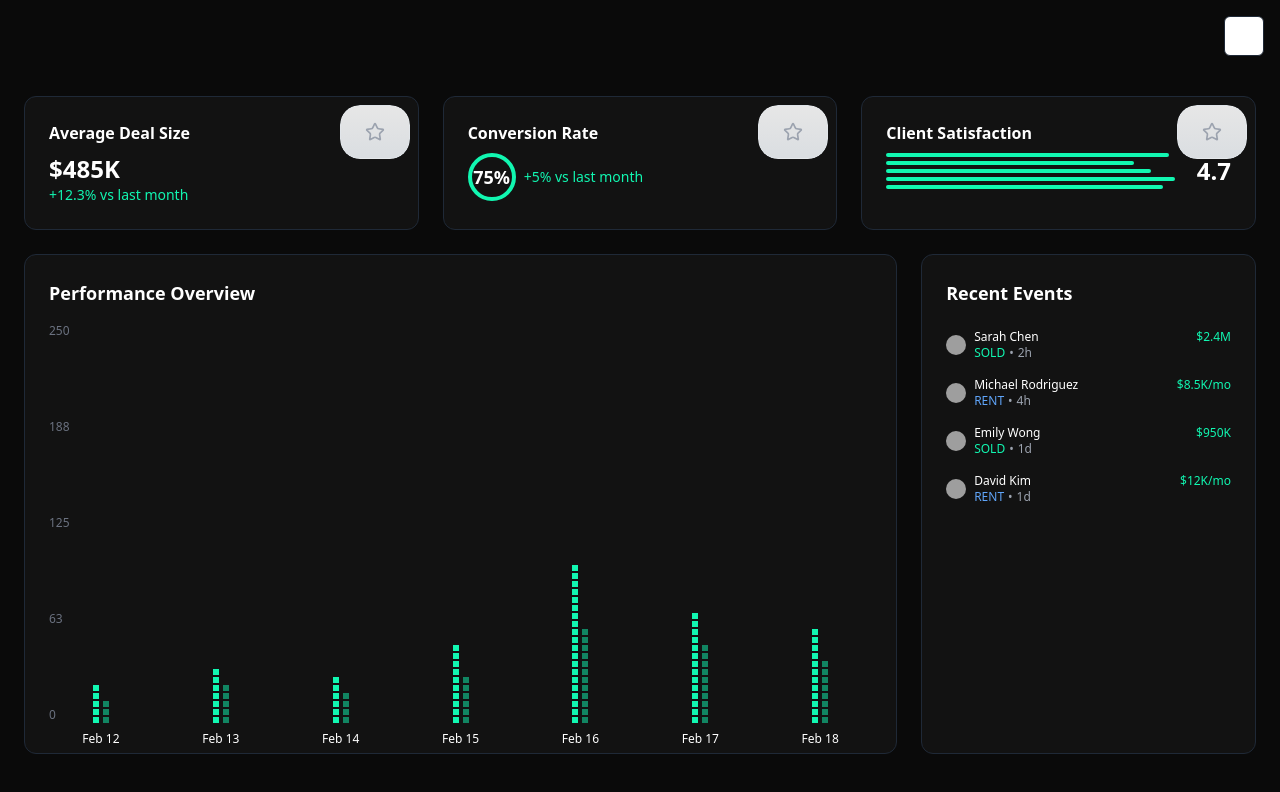
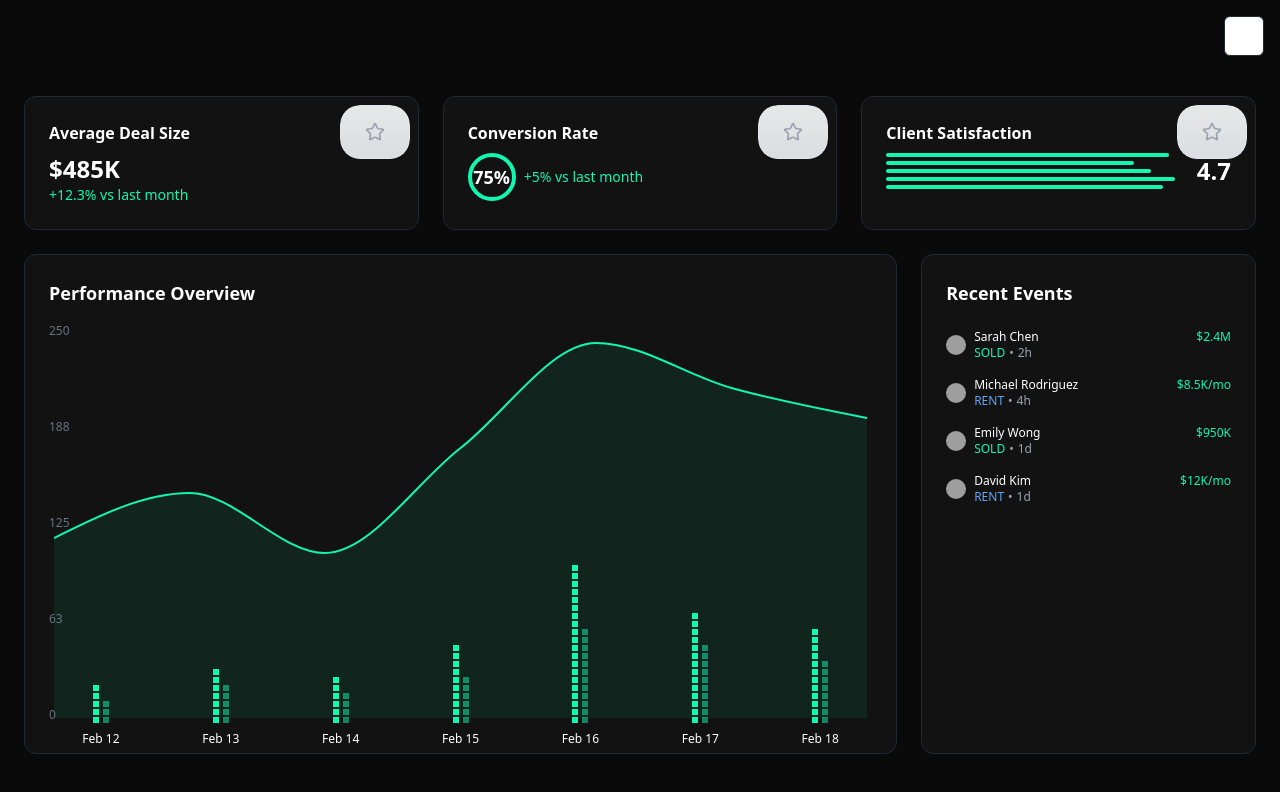
Before and after one commit to lkmariobros/chartopia-wonder-visuals, a React (Vite) app: page / in a window 1280 px wide. Shown: the top 792 px of the page. Built offline with nearby package versions, Linux system fonts and the light colour scheme; grey boxes are pictures that could not be loaded.

Commit message:
Add line chart
Implement a standard upward-trending line chart.

```diff
--- a/src/components/ChartDemo.tsx
+++ b/src/components/ChartDemo.tsx
@@ -1,7 +1,9 @@
+
 import { useState } from 'react';
 import { StarBorder } from './ui/star-border';
 import { StarIcon } from 'lucide-react';
 import { Avatar, AvatarFallback, AvatarImage } from './ui/avatar';
+import { Area, AreaChart, ResponsiveContainer } from 'recharts';
 
 const data = [
   { date: 'Feb 12', sales: 60, rentals: 40, mindshare: 0.12 },
@@ -140,7 +142,24 @@ export default function ChartDemo({ isDarkMode }: ChartDemoProps) {
       <div className={`grid grid-cols-7 gap-6 ${textColor}`}>
         <div className={`col-span-5 ${bgColor} rounded-xl border ${borderColor} p-6 h-[500px]`}>
           <h2 className="text-lg font-semibold mb-4">Performance Overview</h2>
-          <div className="h-[400px] relative flex items-end gap-4 pt-8">
+          <div className="h-[400px] relative">
+            {/* Line Chart for Mindshare */}
+            <div className="absolute inset-0 z-10">
+              <ResponsiveContainer width="100%" height="100%">
+                <AreaChart data={data}>
+                  <Area
+                    type="monotone"
+                    dataKey="mindshare"
+                    stroke="#11f7b1"
+                    fill="#11f7b120"
+                    strokeWidth={2}
+                  />
+                </AreaChart>
+              </ResponsiveContainer>
+            </div>
+
+            {/* Pixel Bars */}
+            <div className="absolute inset-0 flex items-end gap-4 pt-8">
               {data.map((item, index) => (
                 <div key={index} className="flex-1 flex gap-1 justify-center">
                   <div className="flex flex-col-reverse gap-[2px]">
@@ -171,6 +190,7 @@ export default function ChartDemo({ isDarkMode }: ChartDemoProps) {
                     {Math.round((maxValue * (4 - i)) / 4)}
                   </div>
                 ))}
+              </div>
             </div>
           </div>
         </div>
```
Lines whose indentation alone changed are shown as unchanged.
